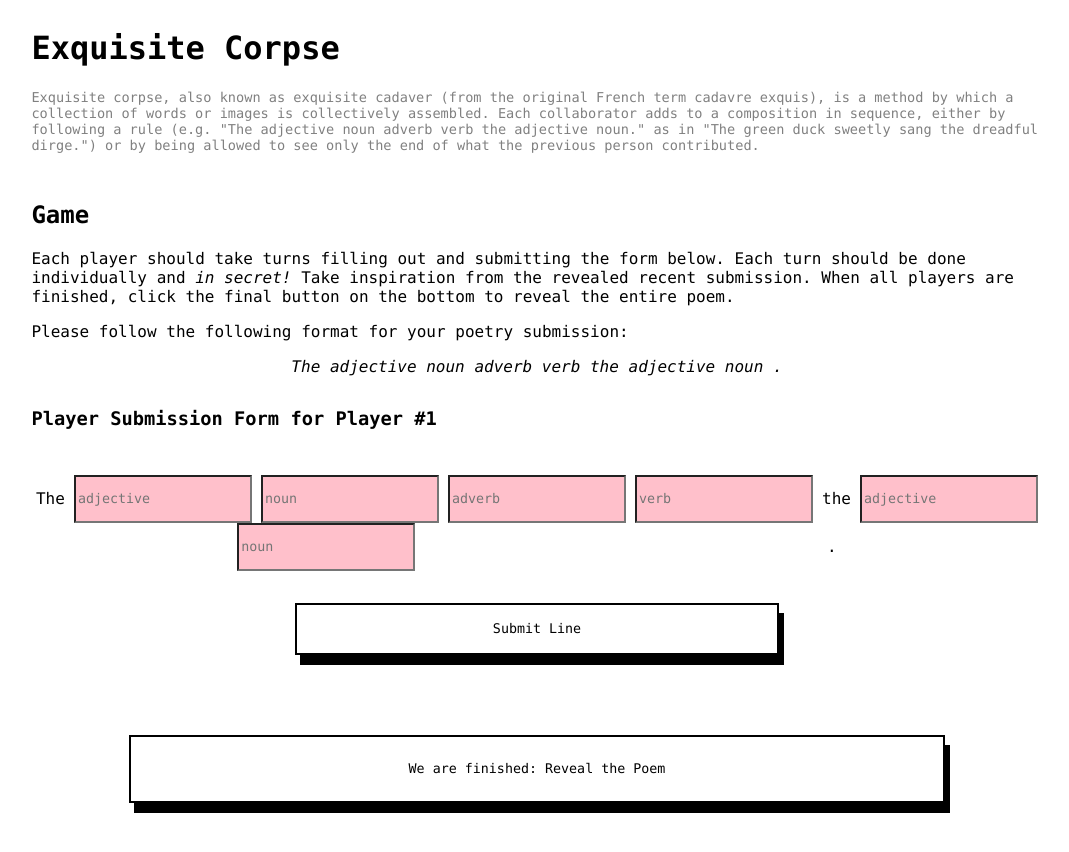
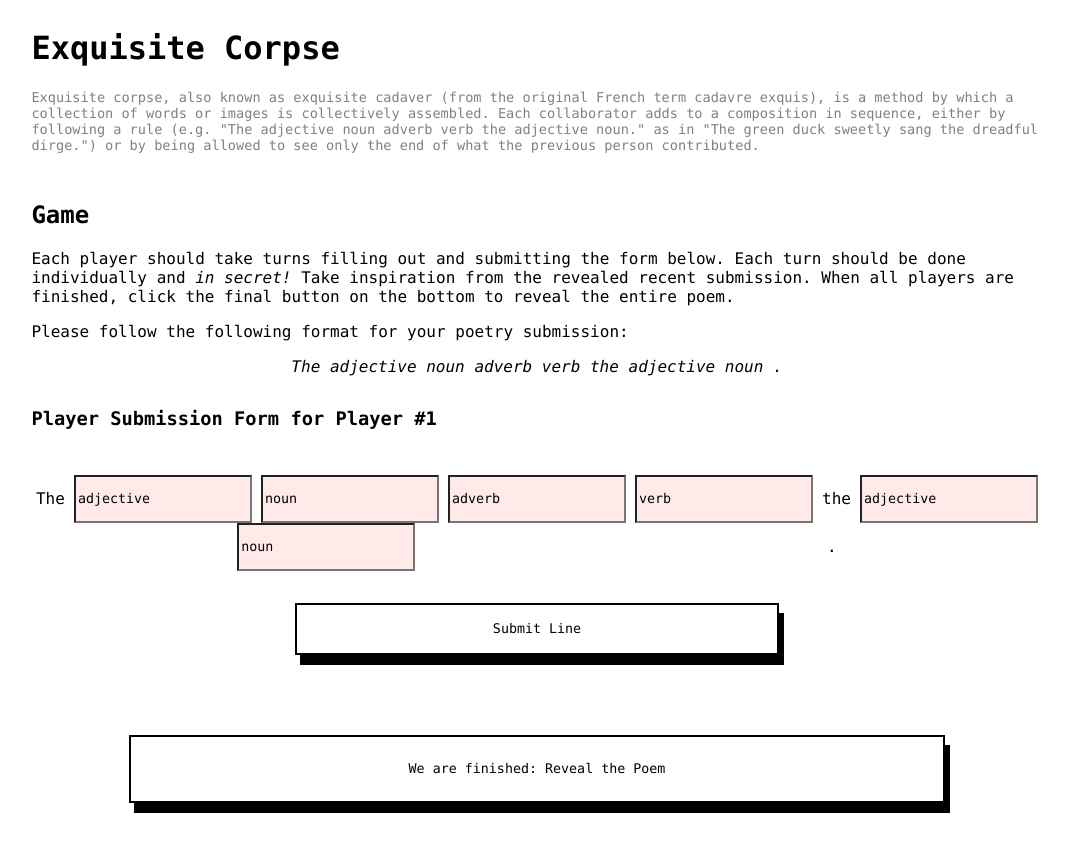
Before and after one commit to AdaGold/exquisite-react, a React (Create React App) app: page / in a window 1280 px wide. Shown: the top 852 px of the page, without its empty margins (103-1172 px from the left). Built offline with nearby package versions, Linux system fonts and the light colour scheme.

Commit message:
higher contrast for input styles

```diff
--- a/src/components/PoemInput.css
+++ b/src/components/PoemInput.css
@@ -1,3 +1,7 @@
 .PoemInput__input.invalid {
-  background-color: pink;
+  background-color: #FFE9E9;
 }
+
+.PoemInput__input.invalid::placeholder {
+  color: black;
+}
```
